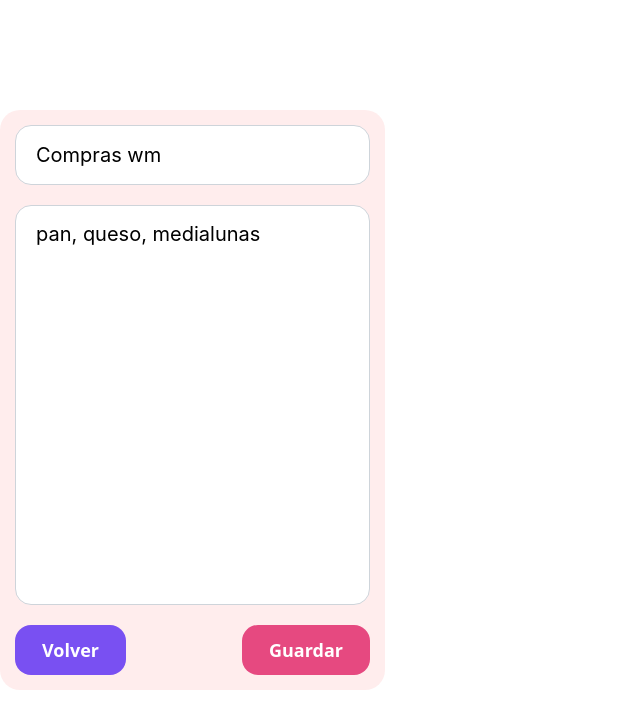
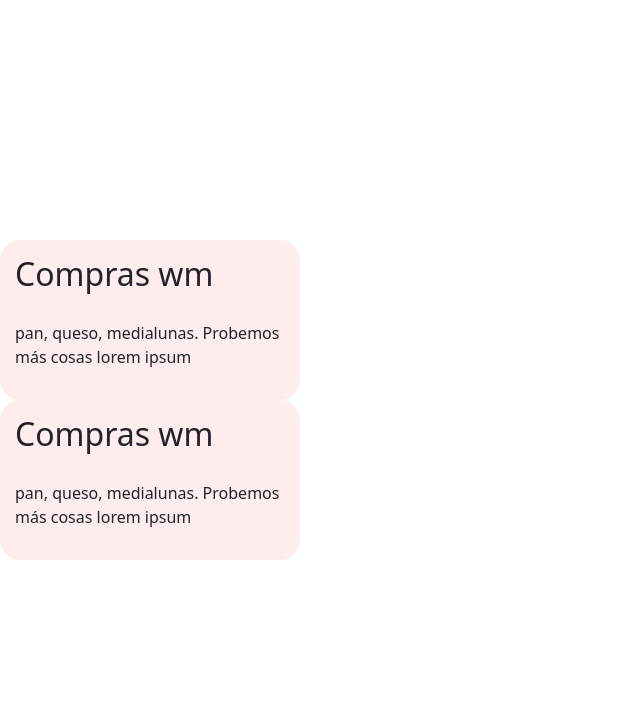
Before and after one commit to IlledNacu/fe-organizador, a React (Vite) app: page /notes in a window 1280 px wide. Shown: the top 728 px of the page, without its empty margins (0-640 px from the left). Built offline with nearby package versions, Linux system fonts and the light colour scheme.

Commit message:
changeVisibility

```diff
--- a/src/components/Note.tsx
+++ b/src/components/Note.tsx
@@ -1,4 +1,4 @@
-import { Textarea, TextInput, Container, Button } from '@mantine/core';
+import { Textarea, TextInput, Container, Button, ActionIcon } from '@mantine/core';
 import '../styles/note.css';
 import { notification as AntdNotification } from 'antd';
 // import { usuarioService } from '../api/userApi';
@@ -7,23 +7,26 @@ import { useNavigate } from 'react-router-dom';
 import { useState } from 'react';
 import { Note as NoteType } from '../types/Note';
 import { useOnInit } from '../customHooks';
+import { IconPencil } from '@tabler/icons-react';
 
-type NoteProps = {
-    readOnly: boolean
-}
-
-const Note: React.FC <NoteProps> = ({readOnly}) => {
-    const [activeButtons, setActiveButtons] = useState<boolean>(!readOnly);
+const Note: React.FC = () => {
+    const [readOnly, setReadOnly] = useState<boolean>(true);
     const [title, setTitle] = useState<string>('')
     const [body, setBody] = useState<string>('')
     const navigate = useNavigate();
-    const notesMock : NoteType[] = [{ id: 0, title: 'Compras wm', body: 'pan, queso, medialunas', creatorId: 0 }]
+
+    const notesMock : NoteType[] = [{ id: 0, title: 'Compras wm', body: 'pan, queso, medialunas. Probemos más cosas lorem ipsum', creatorId: 0 }]
 
     const demoProps = {
         bg: 'var(--mantine-color-red-light)',
-        h: "100%",
+        // h: "100%",
+        w: "300px",
         p: 15,
     };
+
+    const changeVisibility = () => {
+        setReadOnly(prevState => !prevState);
+    }
 
     const handleSubmit = async (e: React.FormEvent) => {
         e.preventDefault();
@@ -39,9 +42,9 @@ const Note: React.FC <NoteProps> = ({readOnly}) => {
         }
     };
 
-    const goBack = async():Promise<void>=>{
-        navigate("/notes");
-    };
+    // const goBack = () => {
+    //     navigate("/notes");
+    // };
 
     useOnInit(() => {
         setTitle(notesMock[0].title);
@@ -50,8 +53,15 @@ const Note: React.FC <NoteProps> = ({readOnly}) => {
 
     return (
         <>
+            {readOnly ? (
+                <Container className='note readOnly' fluid size="xs" {...demoProps} onClick={changeVisibility}>
+                    <h2>{notesMock[0].title}</h2>
+                    <p>{notesMock[0].body}</p>
+                    {/* <ActionIcon variant="light" color='pink' w="100%"><IconPencil size={18} stroke={1.5} /></ActionIcon> */}
+                </Container>
+            ) : (
                 <form onSubmit={handleSubmit} className="text-center">
-                <Container className='note' fluid size="xs" {...demoProps}>
+                    <Container className='note visible' fluid size="xs" {...demoProps}>
                         <TextInput className='note-title'
                             size="xl"
                             radius="lg"
@@ -69,14 +79,13 @@ const Note: React.FC <NoteProps> = ({readOnly}) => {
                             value={body}
                             onChange={e => setBody(e.target.value)}
                         />
-                    {!readOnly && (
                         <div className='buttons'>
-                            <Button type="button" variant="filled" color="violet" size="lg" radius="lg" disabled={!activeButtons} onClick={goBack}>Volver</Button>
-                            <Button type="submit" variant="filled" color="pink" size="lg" radius="lg" disabled={!activeButtons}>Guardar</Button>
+                            <Button type="button" variant="filled" color="violet" size="lg" radius="lg" onClick={changeVisibility}>Volver</Button>
+                            <Button type="submit" variant="filled" color="pink" size="lg" radius="lg">Guardar</Button>
                         </div>
-                    )}
                     </Container>
                 </form>
+            )}
         </>
     );
 }
--- a/src/pages/NotesPage.tsx
+++ b/src/pages/NotesPage.tsx
@@ -12,7 +12,8 @@ const NotesPage: React.FC = () => {
                 <Grid.Col span={4}><Note readOnly={true}></Note></Grid.Col>
             </Grid>
         </Center> */}
-        <Note readOnly={false} ></Note>
+        <Note></Note>
+        <Note></Note>
         </>
     );
 };
--- a/src/styles/note.css
+++ b/src/styles/note.css
@@ -13,6 +13,14 @@
     height: 50vh;
 }
 
+.readOnly{
+    cursor: pointer;
+}
+
+.visible{
+
+}
+
 .buttons{
     width: 100%;
     display: flex;
```
Lines whose indentation alone changed are shown as unchanged.
